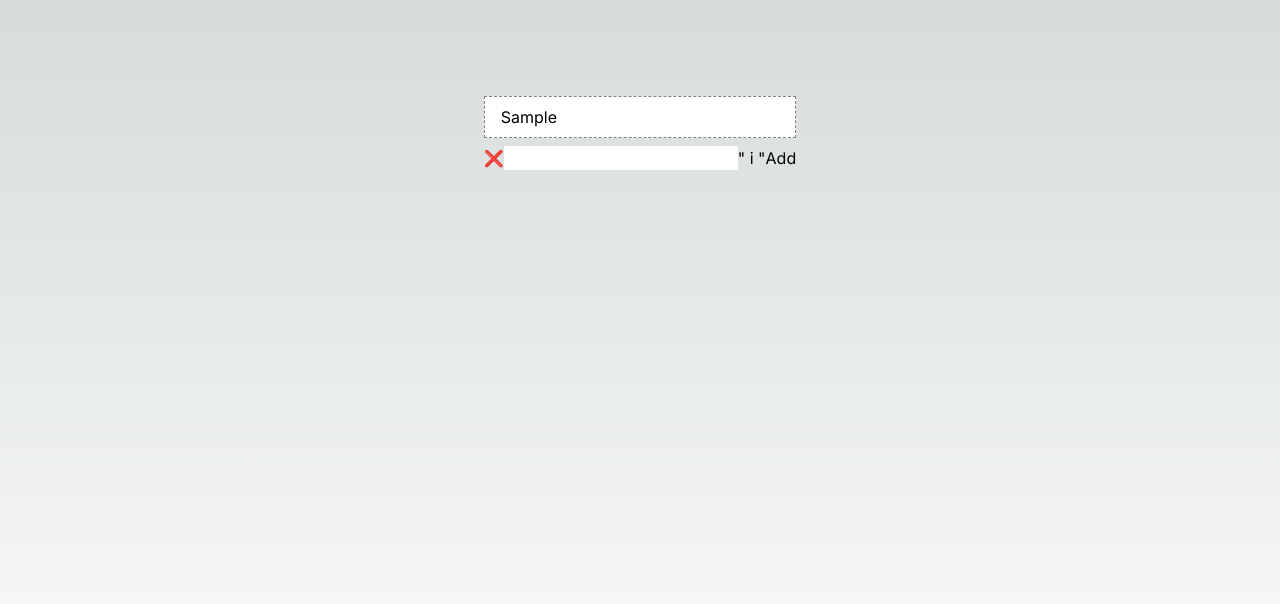
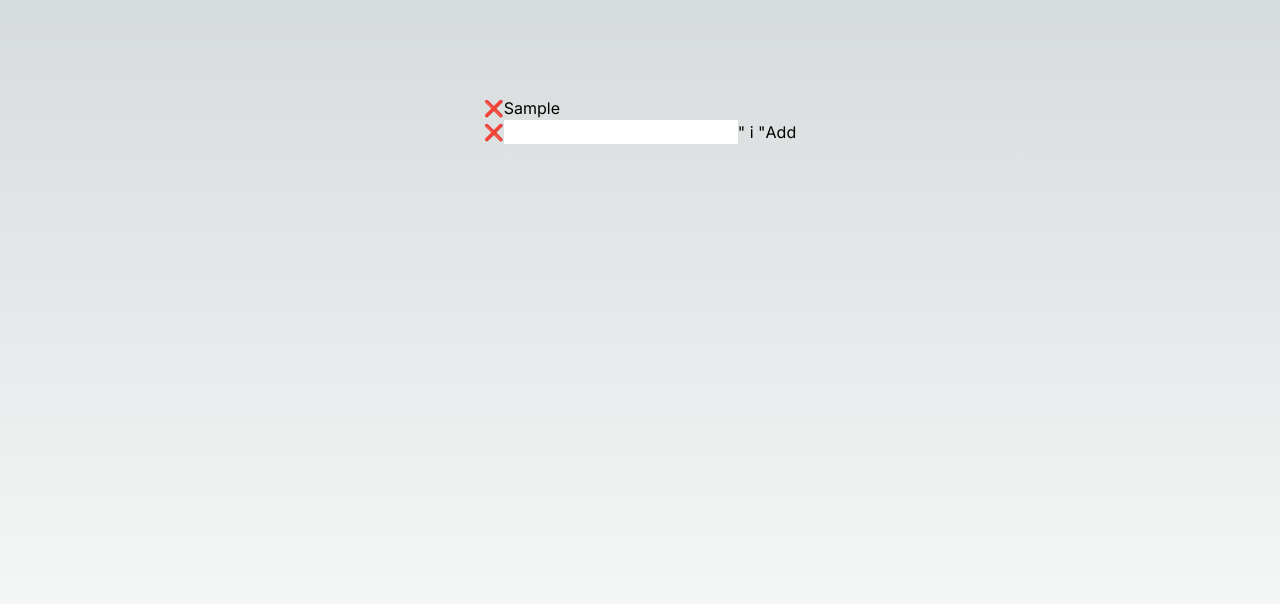
Before and after one commit to NTUST-Full-Stack-Laboratory-Team/dayflow, a Next.js app: page / in a window 1280 px wide. Both pictures are taken after typing "Sample" into the empty fields and a click on the button "Add". Shown: the top 604 px of the page. Built offline with nearby package versions, Linux system fonts and the light colour scheme.

Commit message:
Try fix complete button

```diff
--- a/app/component/task.tsx
+++ b/app/component/task.tsx
@@ -4,13 +4,6 @@ import { useDrag, useDrop } from 'react-dnd';
 import TodoDialog from './todoDialog';
 import { ItemTask, ItemTypes } from '../task';
 
-const style = {
-    border: '1px dashed gray',
-    padding: '0.5rem 1rem',
-    marginBottom: '.5rem',
-    backgroundColor: 'white',
-    cursor: 'move',
-}
 
 interface TaskProps extends ItemTask {
     onComplete: () => void;
@@ -25,7 +18,7 @@ interface DragItem {
     type: string
 }
 
-export const Task: FC<TaskProps> = ({ id, title, index, moveTask }) => {
+export const Task: FC<TaskProps> = (props: TaskProps) => {
     const [listTitle, setListTitle] = useState<string>("");
     const ref = useRef<HTMLDivElement>(null)
 
@@ -45,7 +38,7 @@ export const Task: FC<TaskProps> = ({ id, title, index, moveTask }) => {
                 return
             }
             const dragIndex = item.index
-            const hoverIndex = index
+            const hoverIndex = props.index
 
             // Don't replace items with themselves
             if (dragIndex === hoverIndex) {
@@ -80,7 +73,7 @@ export const Task: FC<TaskProps> = ({ id, title, index, moveTask }) => {
             }
 
             // Time to actually perform the action
-            moveTask(dragIndex, hoverIndex)
+            props.moveTask(dragIndex, hoverIndex)
 
             // Note: we're mutating the monitor item here!
             // Generally it's better to avoid mutations,
@@ -93,7 +86,7 @@ export const Task: FC<TaskProps> = ({ id, title, index, moveTask }) => {
     const [{ isDragging }, drag] = useDrag({
         type: ItemTypes.TASK,
         item: () => {
-            return { id: id, index: index }
+            return { id: props.id, index: props.index }
         },
         collect: (monitor: any) => ({
             isDragging: monitor.isDragging(),
@@ -103,14 +96,14 @@ export const Task: FC<TaskProps> = ({ id, title, index, moveTask }) => {
     const opacity = isDragging ? 0 : 1
     drag(drop(ref))
 
-    // const handleTitleChange = (e: React.ChangeEvent<HTMLInputElement>): void => {
-    //     setListTitle(e.target.value);
-    //     props.onTitleChange(listTitle);
-    // }
+    const handleTitleChange = (e: React.ChangeEvent<HTMLInputElement>): void => {
+        setListTitle(e.target.value);
+        props.onTitleChange(listTitle);
+    }
 
     return (
-        <div ref={ref} style={{ ...style, opacity }} data-handler-id={handlerId}>
-            {/* <button onClick={props.onComplete}>
+        <div ref={ref} style={{ opacity }} data-handler-id={handlerId}>
+            <button onClick={props.onComplete}>
                 {props.isComplete ? "✔" : "❌"}
             </button>
             {
@@ -129,8 +122,7 @@ export const Task: FC<TaskProps> = ({ id, title, index, moveTask }) => {
                         {props.title}
                     </span>
                 )
-            } */}
-            {title}
+            }
         </div >
     )
 }
--- a/app/todo.tsx
+++ b/app/todo.tsx
@@ -76,14 +76,14 @@ export default function Todo() {
     }, [])
 
     const renderTask = useCallback(
-        (ItemTask: { id: number; title: string; isEdit: boolean; isComplete: boolean }, index: number) => {
+        (task: ItemTask, index: number) => {
             return (
-                <Task key={ItemTask.id}
-                    id={ItemTask.id}
-                    isEdit={ItemTask.isEdit}
+                <Task key={task.id}
+                    id={task.id}
+                    isEdit={task.isEdit}
                     index={index}
-                    isComplete={ItemTask.isComplete}
-                    title={ItemTask.title}
+                    isComplete={task.isComplete}
+                    title={task.title}
                     onComplete={() => handleComplete(index)}
                     onEdit={() => handleTitleClick(index)}
                     onTitleChange={(title: string) =>
```
